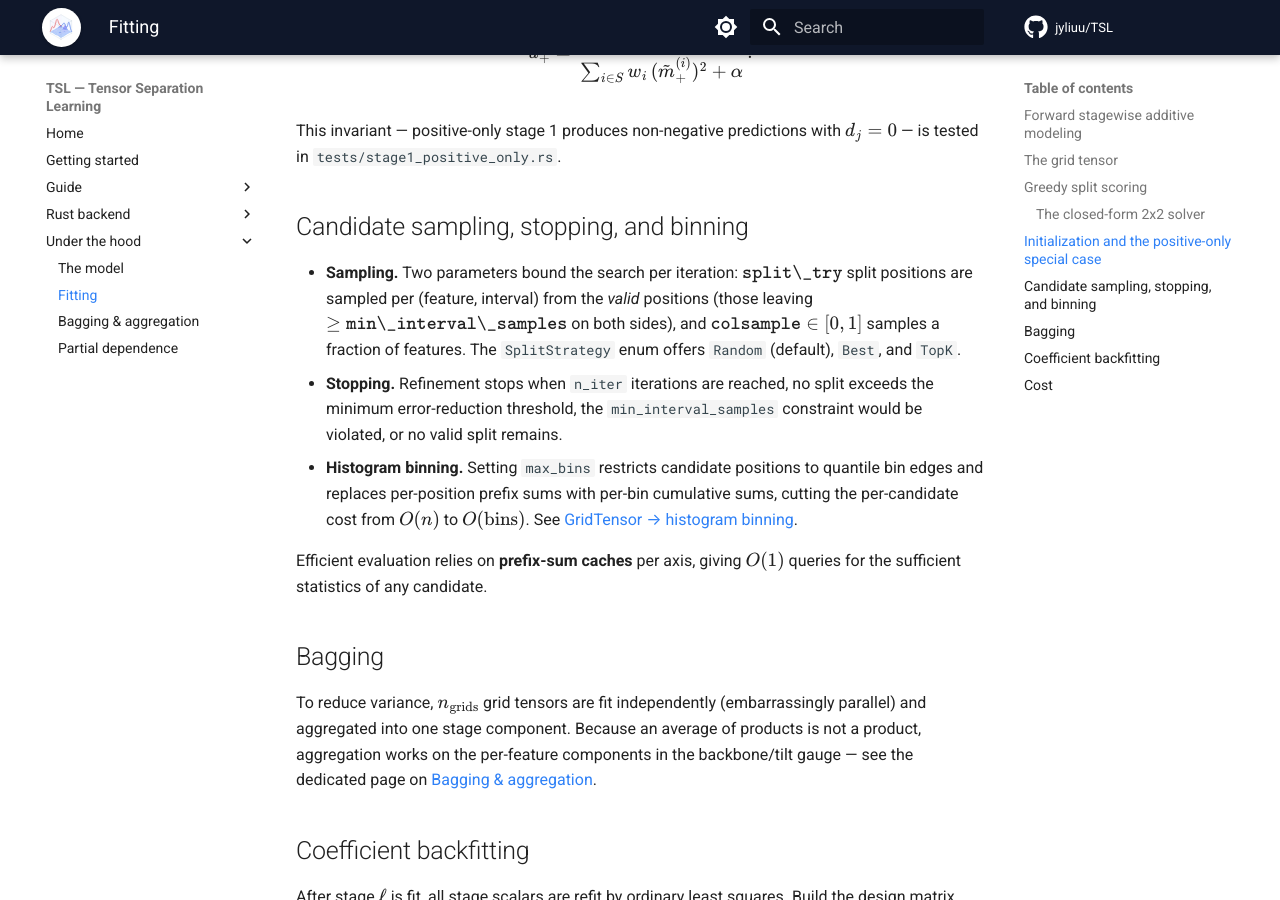
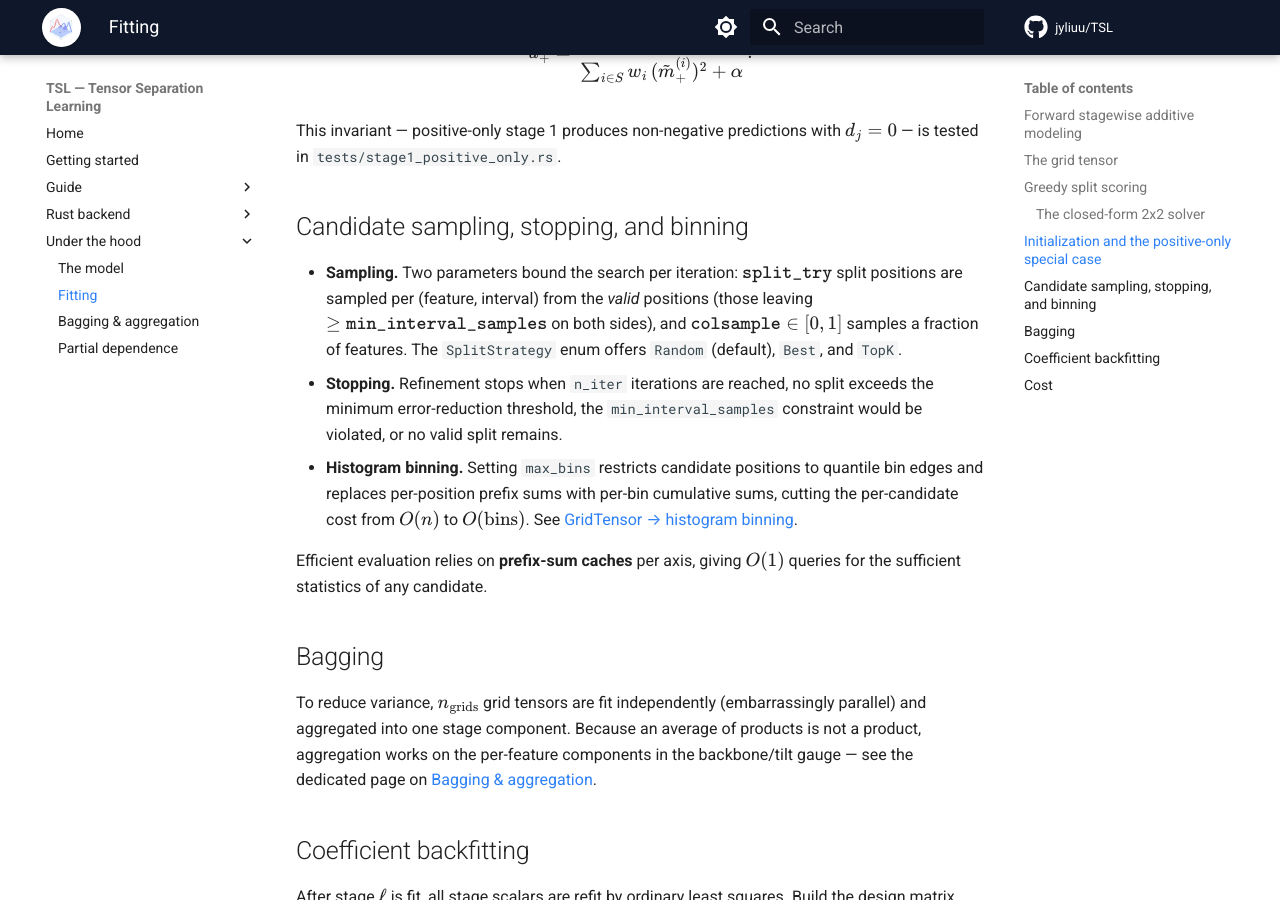
Before and after one commit to jyliuu/TSL, an MkDocs documentation site: the page built from docs/docs/math/fitting.md, in a window 1280 px wide and 900 px high, scrolled down 2891 px. Built offline with MkDocs 1.6.1 and Material for MkDocs 9.7.7, drawn with Linux system fonts in a browser that asks for light colours; comment, search, counter and statistics services are not loaded.

Commit message:
docs: remove unnecessary backslash escpae

```diff
--- a/docs/docs/math/fitting.md
+++ b/docs/docs/math/fitting.md
@@ -137,8 +137,8 @@ tested in `tests/stage1_positive_only.rs`.
 ## Candidate sampling, stopping, and binning
 
 - **Sampling.** Two parameters bound the search per iteration:
-  $\texttt{split\_try}$ split positions are sampled per (feature, interval) from the
-  *valid* positions (those leaving $\ge\texttt{min\_interval\_samples}$ on both sides), and
+  $\texttt{split_try}$ split positions are sampled per (feature, interval) from the
+  *valid* positions (those leaving $\ge\texttt{min_interval_samples}$ on both sides), and
   $\texttt{colsample}\in[0,1]$ samples a fraction of features. The `SplitStrategy` enum
   offers `Random` (default), `Best`, and `TopK`.
 - **Stopping.** Refinement stops when `n_iter` iterations are reached, no split exceeds the
```
